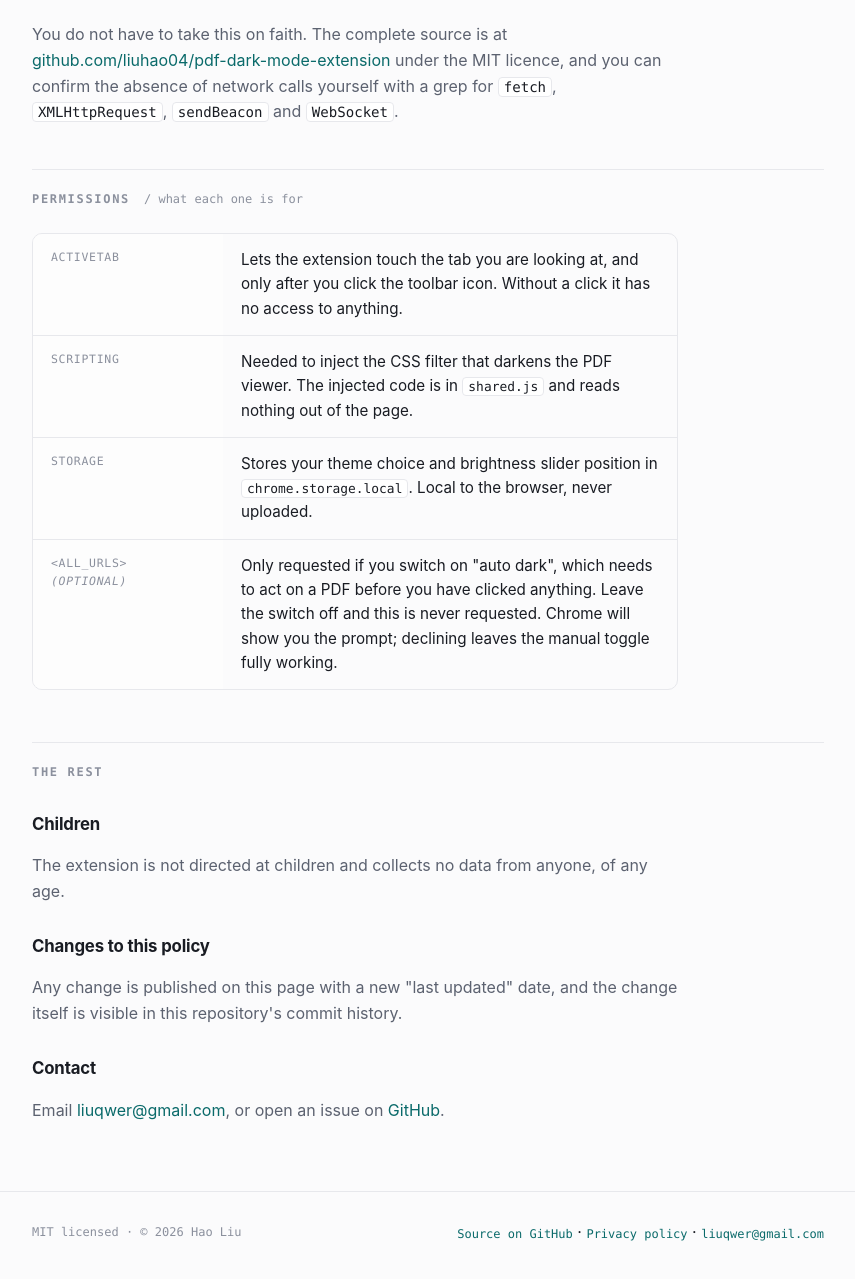
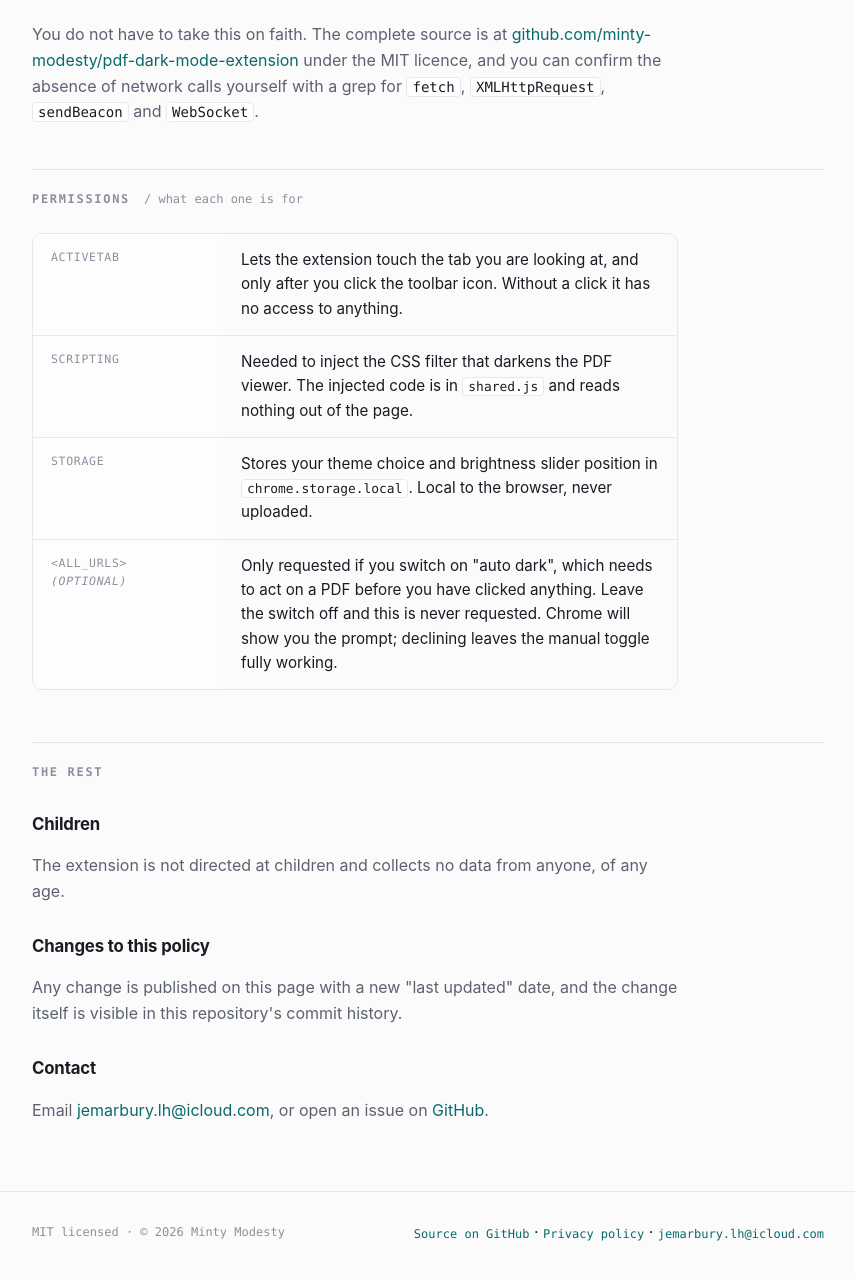
Before and after one commit to minty-modesty/pdf-dark-mode-extension, a browser extension: page docs/privacy.html in a window 1280 px wide. Shown: the part 1066-2345 px from the top of the page, without its empty margins (212-1067 px from the left). Drawn offline with Linux system fonts and the light colour scheme.

Commit message:
identity: move self-links to minty-modesty org/Pages, drop owner real name and personal gmail
- github.com/liuhao04/* -> github.com/minty-modesty/*
- liuhao04.github.io/* -> minty-modesty.github.io/*
- footer '(c) 2026 Hao Liu' -> '(c) 2026 Minty Modesty' (docs/index.html + docs/privacy.html)
- contact liuqwer@gmail.com -> jemarbury.lh@icloud.com (3 spots per repo)

```diff
--- a/docs/privacy.html
+++ b/docs/privacy.html
@@ -123,7 +123,7 @@
         </dl>
       </div>
       <p>You do not have to take this on faith. The complete source is at
-      <a href="https://github.com/liuhao04/pdf-dark-mode-extension">github.com/liuhao04/pdf-dark-mode-extension</a> under the MIT
+      <a href="https://github.com/minty-modesty/pdf-dark-mode-extension">github.com/minty-modesty/pdf-dark-mode-extension</a> under the MIT
       licence, and you can confirm the absence of network calls yourself with a grep for
       <code>fetch</code>, <code>XMLHttpRequest</code>, <code>sendBeacon</code> and <code>WebSocket</code>.</p>
     </div>
@@ -152,15 +152,15 @@
       <p>Any change is published on this page with a new "last updated" date, and the change itself is
       visible in this repository's commit history.</p>
       <h3>Contact</h3>
-      <p>Email <a href="mailto:liuqwer@gmail.com">liuqwer@gmail.com</a>, or open an issue on
-      <a href="https://github.com/liuhao04/pdf-dark-mode-extension/issues">GitHub</a>.</p>
+      <p>Email <a href="mailto:jemarbury.lh@icloud.com">jemarbury.lh@icloud.com</a>, or open an issue on
+      <a href="https://github.com/minty-modesty/pdf-dark-mode-extension/issues">GitHub</a>.</p>
     </div>
   </section>
 </main>
 <footer>
   <div class="wrap row">
-    <span class="meta">MIT licensed · © 2026 Hao Liu</span>
-    <span><a href="https://github.com/liuhao04/pdf-dark-mode-extension">Source on GitHub</a> · <a href="privacy.html">Privacy policy</a> · <a href="mailto:liuqwer@gmail.com">liuqwer@gmail.com</a></span>
+    <span class="meta">MIT licensed · © 2026 Minty Modesty</span>
+    <span><a href="https://github.com/minty-modesty/pdf-dark-mode-extension">Source on GitHub</a> · <a href="privacy.html">Privacy policy</a> · <a href="mailto:jemarbury.lh@icloud.com">jemarbury.lh@icloud.com</a></span>
   </div>
 </footer>
 </body>
```
Also changed, not shown: docs/index.html (+4 -4 lines), 1 other file.
